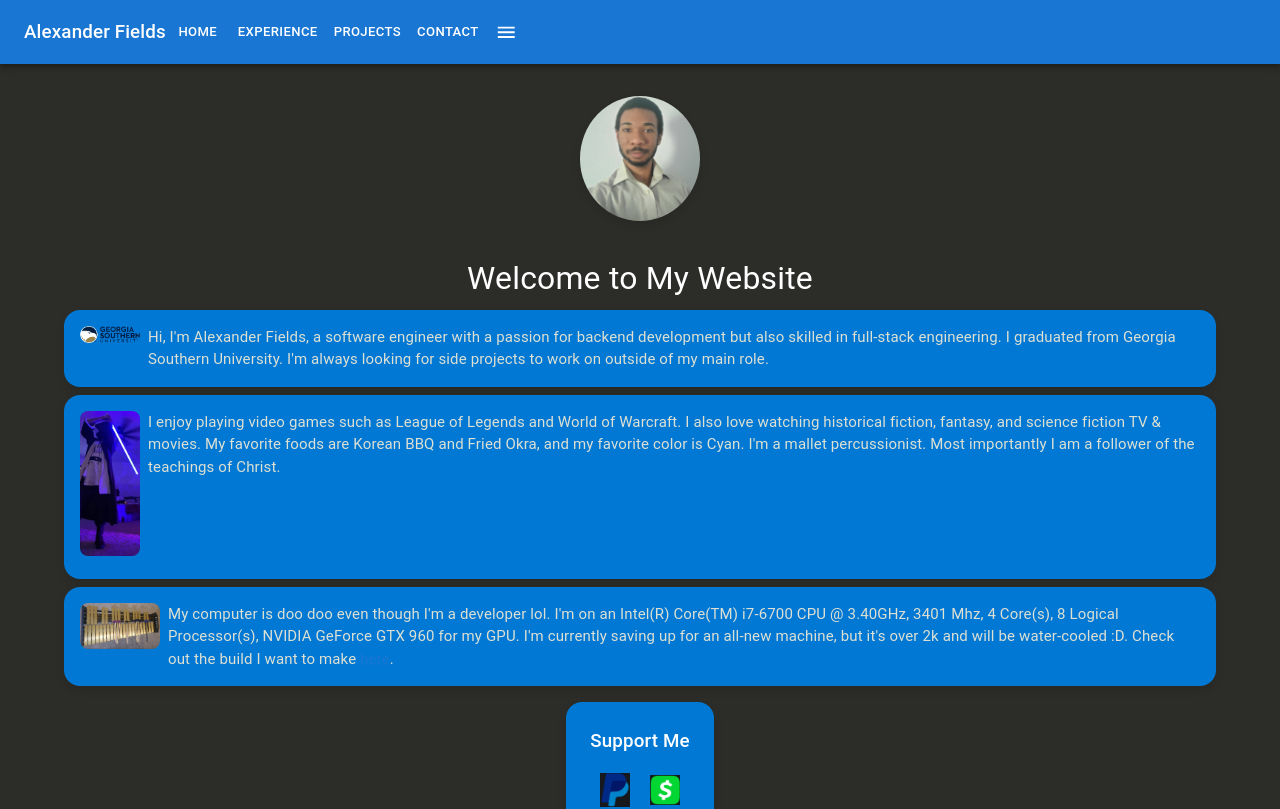
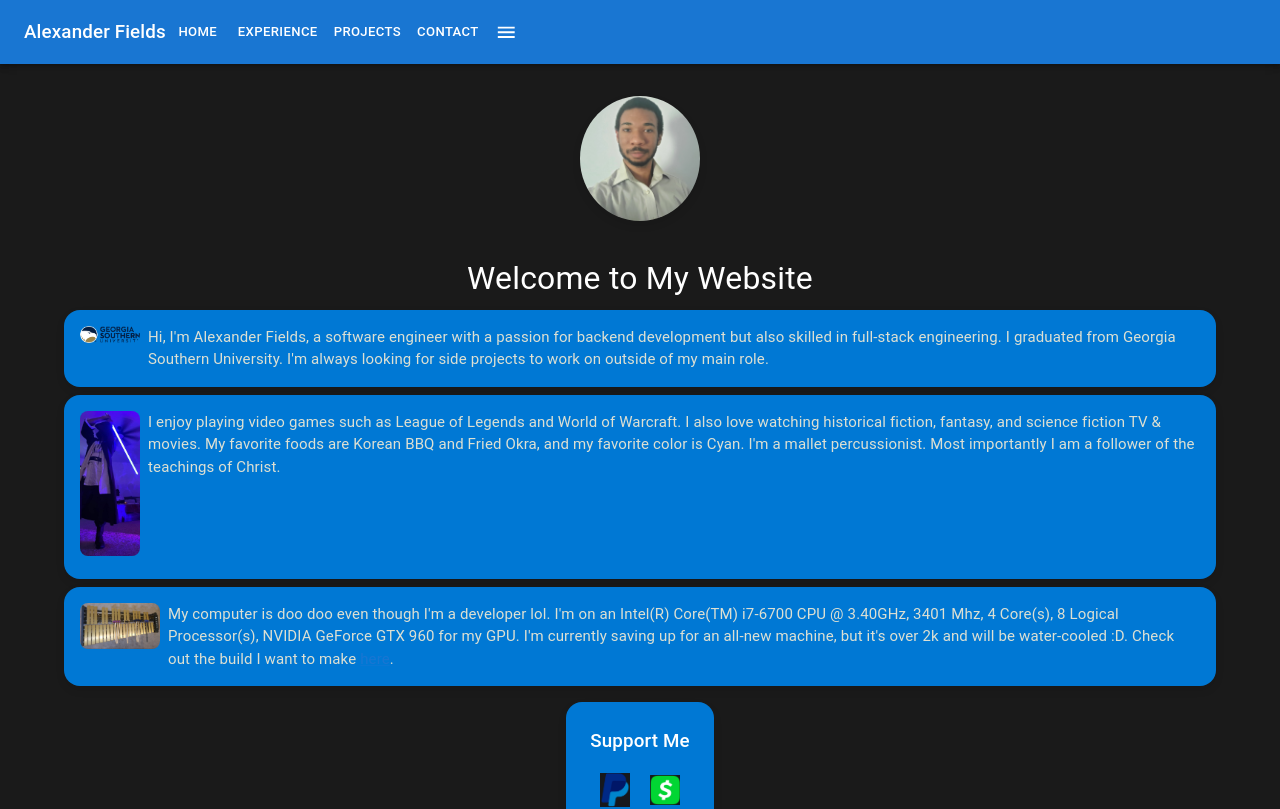
Before and after one commit to roku674/Website, a React (Create React App) app: page / in a window 1280 px wide. Shown: the top 809 px of the page. Built offline with nearby package versions, Linux system fonts and the light colour scheme.

Commit message:
Update index.css
proper dark mode

```diff
--- a/src/index.css
+++ b/src/index.css
@@ -15,7 +15,7 @@ html {
 
 body {
     margin: 0;
-    background-color: #2c2c29; /* Original body background color */
+    background-color: #1a1a1a; /* Original body background color */
     color: #ffffff; /* Original text color */
 }
 
```
